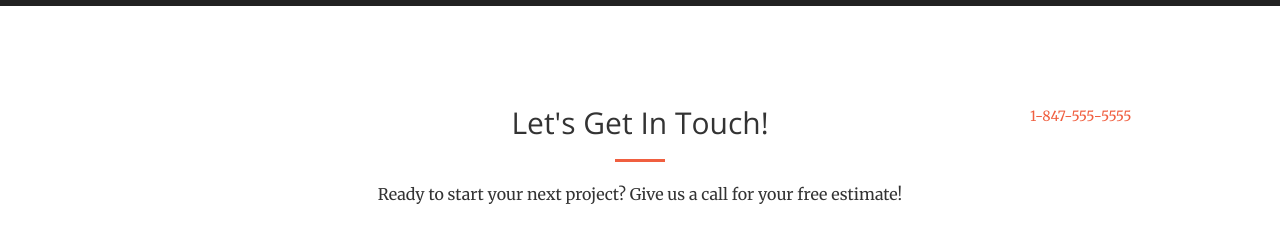
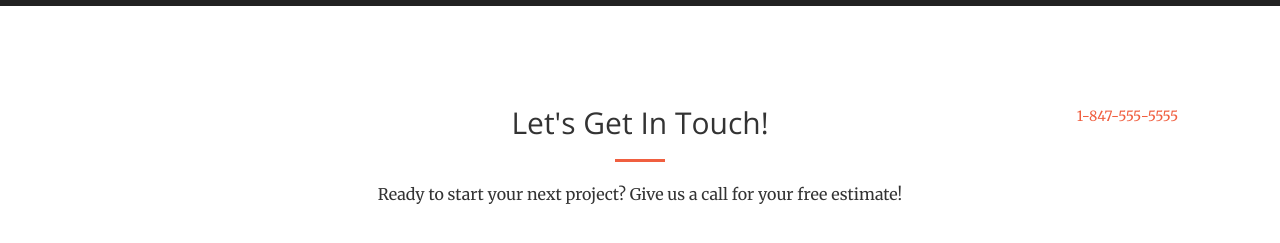
Before and after one commit to onchino/Riley-Custom-Painting, a Jekyll site: the page built from index.html, in a window 1280 px wide and 900 px high, scrolled down 1857 px. Shown: the part 574-817 px from the top of the window. Built offline with Jekyll 4.4.1, drawn with Linux system fonts in a browser that asks for light colours.

Commit message:
Update contact.html

```diff
--- a/_includes/contact.html
+++ b/_includes/contact.html
@@ -7,7 +7,7 @@
                 <p>Ready to start your next project? Give us a call for your free estimate!</p>
             </div>
 
-        <div class="text-align: center">
+        <div align="center">
             <a href="tel:1-847-555-5555">1-847-555-5555</a>
 
             </a>
```
